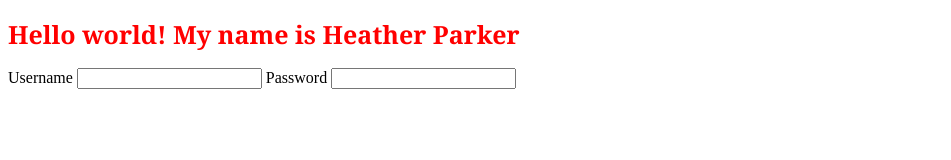
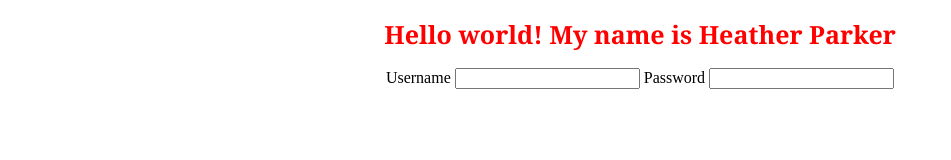
Before and after one commit to hparker13/hello-world, a plain HTML site: page index.html in a window 1280 px wide. Shown: the whole page, without its empty margins (0-951 px from the left). Drawn offline with Linux system fonts and the light colour scheme.

Commit message:
Added missing text-align: center;

```diff
--- a/styles.css
+++ b/styles.css
@@ -1,3 +1,7 @@
+.one {
+  text-align: center;
+}
+
 .one h1 {
   font-family: Georgia;
   font-size: 25px;
```
